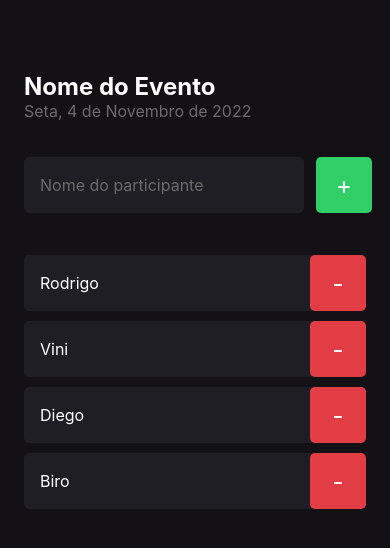
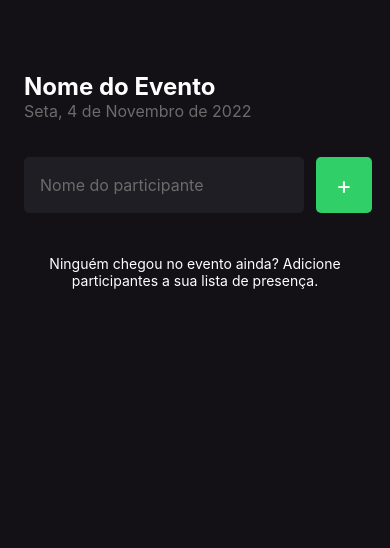
Before and after one commit to MauroBraga/react-native-imhere, a React Native app: screen / in a window 390 px wide. Shown: the top 548 px of the page. Built offline with nearby package versions, Linux system fonts and the light colour scheme.

Commit message:
Status Bar

```diff
--- a/App.tsx
+++ b/App.tsx
@@ -1,7 +1,16 @@
+import { StatusBar } from 'react-native';
 import Home from './src/screens/Home';
 
 export default function App() {
   return (
-    <Home/>
+    <>
+     <StatusBar
+        barStyle="light-content"
+        backgroundColor="transparent"
+        translucent
+      />
+      <Home/>
+    </>
+
   );
 }
--- a/src/screens/Home/index.tsx
+++ b/src/screens/Home/index.tsx
@@ -1,11 +1,11 @@
-import { Text, View,TextInput, TouchableOpacity, ScrollView } from 'react-native';
+import { Text, View,TextInput, TouchableOpacity, ScrollView, FlatList } from 'react-native';
 import { styles } from './styles';
 import { StatusBar } from 'expo-status-bar';
 import { Participant } from '../components/Participant';
 
 export default function Home() {
 
-    const participantes = ['Rodrigo','Vini','Diego','Biro']
+    const participantes = []
 
     function handleParticipantAdd(){
         console.log('Você clicou no botão add')
@@ -33,16 +33,25 @@
                 </Text>
                 </TouchableOpacity>
             </View>
-            <ScrollView>
 
-            {
-                participantes.map(participante =>(
-                    <Participant    key={participante}
-                                    name={participante}
-                                    onRemove={() => handleParticipantRemove(participante)}/>
-                ))
-            }
-            </ScrollView>
+            <FlatList
+                data={participantes}
+                keyExtractor={item => item}
+                renderItem={ ({item}) =>(
+                    <Participant
+                    key={item}
+                    name={item}
+                    onRemove={() => handleParticipantRemove(item)}/>
+                )}
+                showsVerticalScrollIndicator={false}
+                ListEmptyComponent={() => (
+                <Text style={styles.listEmptyText}>
+                    Ninguém chegou no evento ainda? Adicione participantes a sua lista de presença.
+                </Text>
+                )}
+            />
+
+
         </View>
     );
 }
--- a/src/screens/Home/styles.ts
+++ b/src/screens/Home/styles.ts
@@ -43,5 +43,10 @@
       flexDirection: 'row',
       marginTop: 36,
       marginBottom: 42
+    },
+    listEmptyText:{
+      color: '#FFF',
+    fontSize: 14,
+    textAlign: 'center'
     }
   })
```
